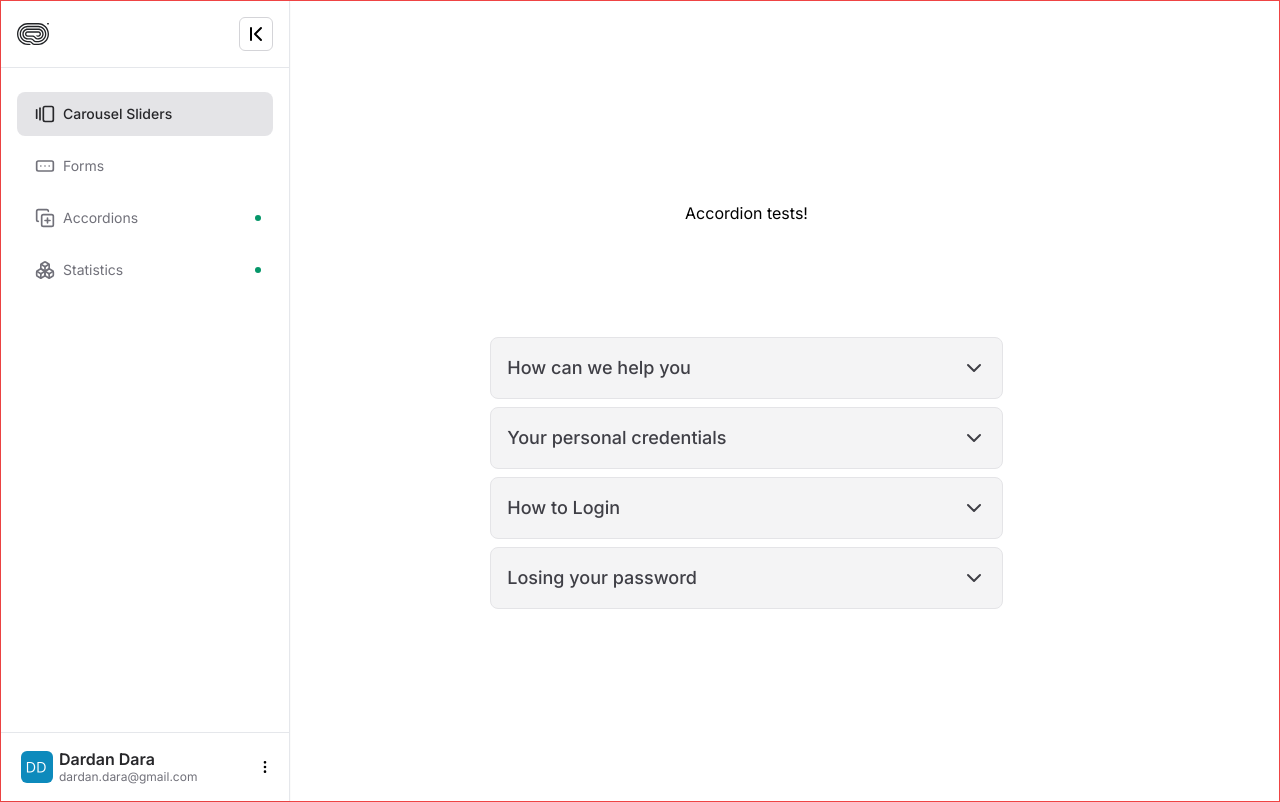
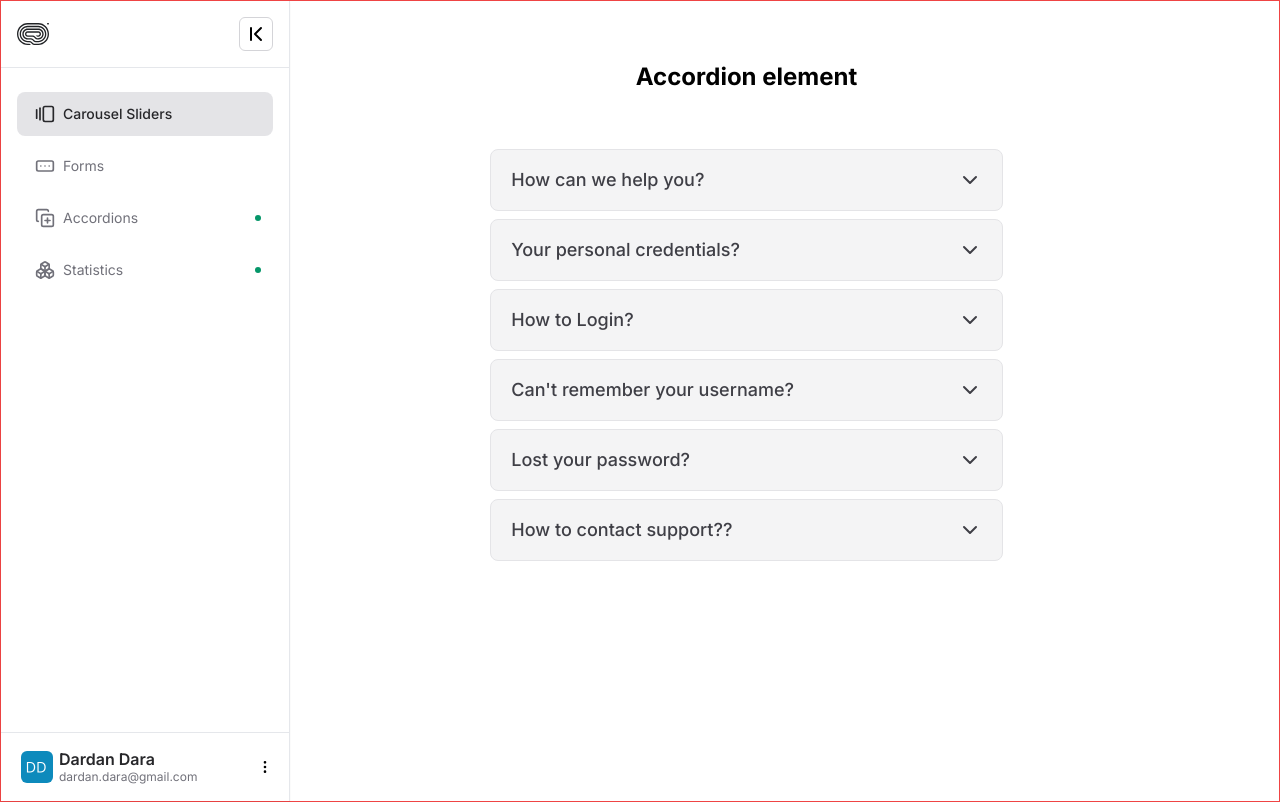
Before and after one commit to dardan8/tailwind-components, a Next.js app: page /accordions in a window 1280 px wide. Built offline with nearby package versions, Linux system fonts and the light colour scheme.

Commit message:
finish accordion

```diff
--- a/app/accordions/page.tsx
+++ b/app/accordions/page.tsx
@@ -1,42 +1,11 @@
 import Accordion from "../components/Accordion";
-import ContactForm from "../components/ContactForm";
-const accordionData = [
-  {
-    question: "How can we help you",
-    answer:
-      "Sed nec mollis quam. Cras rhoncus efficitur justo. Fusce ac rutrum est, in convallis turpis. Phasellus a enim et felis semper sodar. Sed rutrum lacinia leo.",
-  },
-  {
-    question: "Your personal credentials ",
-    answer:
-      "Sed nec mollis quam. Cras rhoncus efficitur justo. Fusce ac rutrum est, in convallis turpis. Phasellus a enim et felis semper sodales eu a est. rutrum lacinia leo.",
-  },
-  {
-    question: "How to Login",
-    answer:
-      "Sed nec mollis quam. Cras rhoncus efficitur justo. Fusce ac rutrum est, in convallis turpis. Phasellus a enim et felis semper sodus gravida pulvinar. Sed rutrum lacinia leo.",
-  },
-  {
-    question: "Losing your password",
-    answer:
-      "Sed nec mollis quam. Cras rhoncus efficitur justo. Fusce ac rutrum est, in convallis turpis. Phasellus a enim et felis semper sodales eu a es. Sed rutrum lacinia leo.",
-  },
-];
 
 const page = () => {
   return (
-    <div
-      className='flex flex-col justify-center items-center
-      p-5  min-h-screen w-full'
-    >
-      <h1 className='flex items-center justify-center mb-32'>
-        Accordion tests!
-      </h1>
-
-      <div className='flex flex-col items-center justify-center w-[50%] max-h-[248px]'>
-        {accordionData.map((acc, index) => (
-          <Accordion question={acc.question} answer={acc.answer} key={index} />
-        ))}
+    <div className='flex justify-center items-start p-5 min-h-screen w-full '>
+      <div className='flex flex-col w-[50%] items-center pt-10'>
+        <h1 className='mb-14 text-2xl font-bold'>Accordion element</h1>
+        <Accordion />
       </div>
     </div>
   );
--- a/app/components/Accordion.tsx
+++ b/app/components/Accordion.tsx
@@ -1,37 +1,26 @@
 "use client";
+import AccordionItem from "./AccordionItem";
+import { accordionData } from "../data";
+import { useState } from "react";
 
-import { ChevronUp } from "lucide-react";
-import { useState, useRef } from "react";
+const Accordion = () => {
+  const [clicked, setClicked] = useState<number>();
 
-type AccordionProps = {
-  question: string;
-  answer: string;
-};
-const Accordion = ({ question, answer }: AccordionProps) => {
-  const [open, setOpen] = useState<boolean>(false);
+  const handleToggle = (index: number) => {
+    setClicked(index);
+  };
 
   return (
-    <div
-      className={`flex flex-col
-      bg-zinc-100 hover:bg-zinc-200 p-4 rounded-lg w-full border border-zinc-200 text-zinc-700 mb-2 cursor-pointer ${
-        open ? "bg-zinc-200 cursor-pointer border-zinc-200" : ""
-      }`}
-      onClick={() => setOpen(!open)}
-    >
-      <div className='flex items-center justify-between '>
-        <h4 className='text-lg font-medium'>{question} </h4>
-        <ChevronUp
-          className={`transition-all duration-300 ${open ? "" : "rotate-180"}`}
+    <ul>
+      {accordionData.map((acc, index) => (
+        <AccordionItem
+          item={acc}
+          key={index}
+          onToggle={() => handleToggle(index)}
+          active={clicked === index}
         />
-      </div>
-      <div
-        className={`transition-all
-        ${open ? "h-auto mt-4" : "h-0 overflow-hidden"}
-  `}
-      >
-        <p>{answer} </p>
-      </div>
-    </div>
+      ))}
+    </ul>
   );
 };
 
--- /dev/null
+++ b/app/components/AccordionItem.tsx
@@ -0,0 +1,50 @@
+"use client";
+
+import { ChevronUp } from "lucide-react";
+import { useRef } from "react";
+
+type ItemProps = {
+  item: {
+    question: string;
+    answer: string;
+  };
+  onToggle: () => any;
+  active: boolean;
+};
+
+const AccordionItem = ({ item, onToggle, active }: ItemProps) => {
+  const { question, answer } = item;
+  const contentEl = useRef<HTMLDivElement>(null);
+  return (
+    <li
+      onClick={onToggle}
+      className={`flex flex-col  hover:bg-zinc-200 px-5 py-4 rounded-lg w-full border border-zinc-200 text-zinc-700 mb-2 cursor-pointer ${
+        active ? "bg-zinc-200" : "bg-zinc-100"
+      }`}
+    >
+      <div
+        className={`flex items-center justify-between ${active ? "mb-2" : ""}`}
+      >
+        <h3 className='text-lg font-medium'> {question} </h3>
+        <ChevronUp
+          className={`transition-all duration-300 ${
+            active ? "" : "rotate-180"
+          } `}
+        />
+      </div>
+      <div
+        ref={contentEl}
+        className={`overflow-hidden transition-{height} duration-300 text-sm`}
+        style={
+          active
+            ? { height: contentEl.current?.scrollHeight }
+            : { height: "0px" }
+        }
+      >
+        {answer}
+      </div>
+    </li>
+  );
+};
+
+export default AccordionItem;
--- /dev/null
+++ b/app/data.ts
@@ -0,0 +1,33 @@
+export const accordionData = [
+  {
+    question: "How can we help you?",
+    answer:
+      "Sed nec mollis quam. Cras rhoncus efficitur justo. Fusce ac rutrum est, in convallis turpis. Phasellus a enim et felis semper sodar. Sed rutrum lacinia leo.",
+  },
+  {
+    question: "Your personal credentials?",
+    answer:
+      "Sed nec mollis quam. Cras rhoncus efficitur justo. Fusce ac rutrum est, in convallis turpis. Phasellus a enim et felis semper sodales eu a est. rutrum lacinia leo. Phasellus a enim et felis semper sodales eu a es. Sed rutrum lacinia leoPhasellus a enim et felis semper sodales eu a es. Sed rutrum lacinia leo!!!",
+  },
+  {
+    question: "How to Login?",
+    answer:
+      "Sed nec mollis quam. Cras rhoncus efficitur justo. Fusce ac rutrum est, in convallis turpis. Phasellus a enim et felis semper sodus gravida pulvinar. Sed rutrum lacinia leo.",
+  },
+  {
+    question: "Can't remember your username?",
+    answer:
+      "Sed nec mollis quam. Cras rhoncus efficitur justo. Fusce ac rutrum est, in convallis turpis. Phasellus a enim et felis semper sodales eu a es. Sed rutrum lacinia leo. Phasellus a enim et felis semper sodales eu a es. Sed rutrum lacinia leo",
+  },
+
+  {
+    question: "Lost your password?",
+    answer:
+      "Sed nec mollis quam. Cras rhoncus efficitur justo. Fusce ac rutrum est, in convallis turpis. Phasellus a enim et felis semper sodales eu a es. Sed rutrum lacinia leo. Phasellus a enim et felis semper sodales eu a es. Sed rutrum lacinia leo",
+  },
+  {
+    question: "How to contact support??",
+    answer:
+      "Sed nec mollis quam. Cras rhoncus efficitur justo. Fusce ac rutrum est, in convallis turpis. Phasellus a enim et felis semper sodales eu a es. Sed rutrum lacinia leo. Phasellus a enim et felis semper sodales eu a es. Sed rutrum lacinia leo",
+  },
+];
--- a/app/forms/page.tsx
+++ b/app/forms/page.tsx
@@ -3,13 +3,12 @@ import ContactForm from "../components/ContactForm";
 
 const page = () => {
   return (
-    <div className='flex items-start justify-center p-20 bg-slate-100 min-h-screen w-full'>
+    <div className='flex items-center justify-center p-20 bg-slate-100 min-h-screen w-full'>
       <div className='flex flex-col w-5/12 '>
         <h1 className='text-xl font-semibold  text-zinc-700 mb-12'>
           Fill out the form below and we will get in touch with you as soon as
           possible!
         </h1>
-        <ContactForm />
         <ContactForm />
       </div>
     </div>
--- a/app/sliders/page.tsx
+++ b/app/sliders/page.tsx
@@ -23,7 +23,6 @@ const page = () => {
       className={`bg-slate-100 min-h-screen flex items-center justify-center flex-wrap p-5 w-full`}
     >
       <Slider slides={images.slides} />
-      <Slider slides={images.slides} />
     </div>
   );
 };
```
